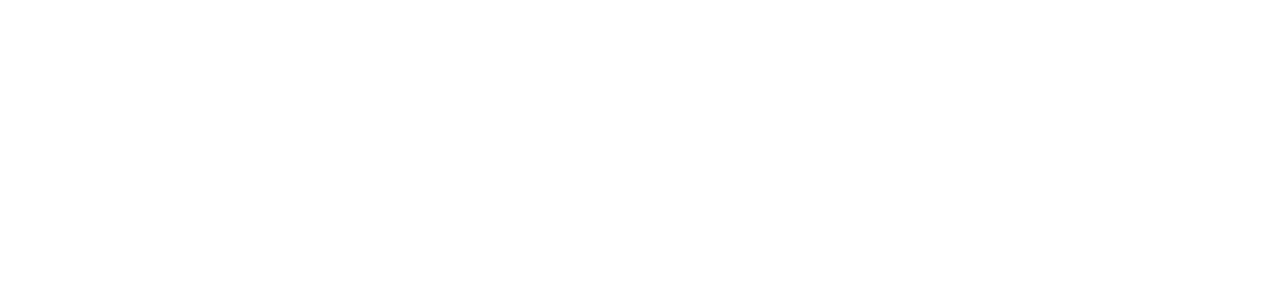
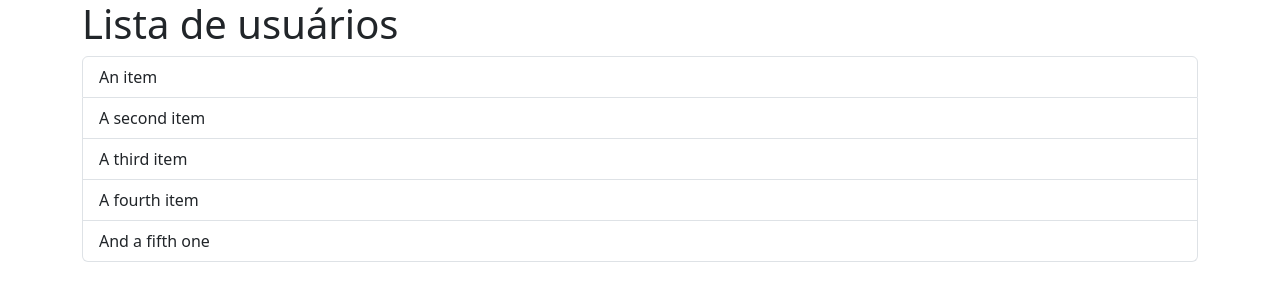
Before and after one commit to welkmari/Node.js, a plain HTML site: page Frontend/index.html in a window 1280 px wide. Drawn offline with nearby package versions, Linux system fonts and the light colour scheme; no server answers.

Commit message:
atualizado

```diff
--- a/Backend/package.json
+++ b/Backend/package.json
@@ -10,6 +10,7 @@
   "author": "",
   "license": "ISC",
   "dependencies": {
+    "cors": "^2.8.5",
     "express": "^5.1.0"
   }
 }
--- a/Backend/server.js
+++ b/Backend/server.js
@@ -1,5 +1,6 @@
 const e = require('express');
 const express = require('express'); //importa o Express
+const cors = require('cors'); //importa o CORS
 
 const app = express(); //Criar o servidor
 
@@ -7,6 +8,7 @@ const port = 3000; //Variavel para armazenar a porta
 
 //Para Permitir receber json nas requisições
 app.use(express.json());
+app.use(cors());
 
 const usuarios = [
     {"id" : 1 ,"nome": "Kawã Felipão", "idade": 18, "senha":"1234"},
--- a/Frontend/index.html
+++ b/Frontend/index.html
@@ -1,13 +1,27 @@
 <!DOCTYPE html>
 <html lang="en">
+
 <head>
     <meta charset="UTF-8">
     <meta name="viewport" content="width=device-width, initial-scale=1.0">
     <title>Document</title>
     <link rel="stylesheet" href="style.css">
-    <link href="https://cdn.jsdelivr.net/npm/bootstrap@5.3.7/dist/css/bootstrap.min.css" rel="stylesheet" integrity="sha384-LN+7fdVzj6u52u30Kp6M/trliBMCMKTyK833zpbD+pXdCLuTusPj697FH4R/5mcr" crossorigin="anonymous">
+    <link href="https://cdn.jsdelivr.net/npm/bootstrap@5.3.7/dist/css/bootstrap.min.css" rel="stylesheet"
+        integrity="sha384-LN+7fdVzj6u52u30Kp6M/trliBMCMKTyK833zpbD+pXdCLuTusPj697FH4R/5mcr" crossorigin="anonymous">
 </head>
+
 <body>
+    <div class="container">
+        <h1>Lista de usuários</h1>
+        <ul class="list-group">
+            <li class="list-group-item">An item</li>
+            <li class="list-group-item">A second item</li>
+            <li class="list-group-item">A third item</li>
+            <li class="list-group-item">A fourth item</li>
+            <li class="list-group-item">And a fifth one</li>
+        </ul>
+    </div>
     <script src="index.js"></script>
 </body>
+
 </html>
--- a/Frontend/index.js
+++ b/Frontend/index.js
@@ -0,0 +1,9 @@
+fetch("http://localhost:3000/usuarios").then(async res=>{
+    if(!res.ok){
+        throw new Error("Erro na requisição");
+    }
+    console.log(res);
+    console.log(await res.json())
+}).catch(err=>{
+    console.error(err)
+})
```
Also changed, not shown: 1 other file.
